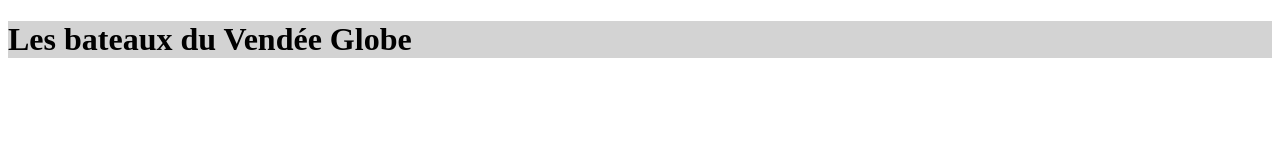
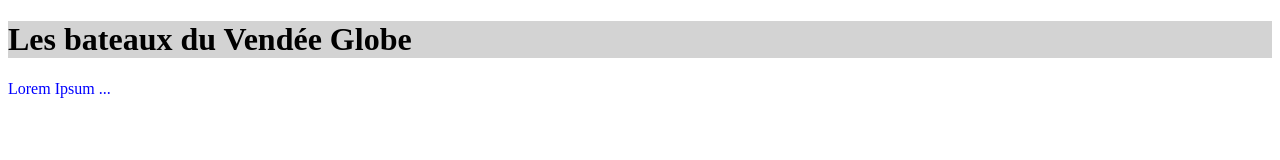
Before and after one commit to pat-reuter/bateau-globe, a plain HTML site: page index.html in a window 1280 px wide. Drawn offline with Linux system fonts and the light colour scheme.

Commit message:
html+css pour paragrpahes

```diff
--- a/index.html
+++ b/index.html
@@ -17,6 +17,10 @@
         Les bateaux du Vendée Globe
     </h1>
 
+    <p>
+        Lorem Ipsum ...
+    </p>
+
 
 </body>
 
--- a/style.css
+++ b/style.css
@@ -2,3 +2,8 @@
 {
     background-color: lightgray;
 }
+
+p
+{
+    color: blue;
+}
```
